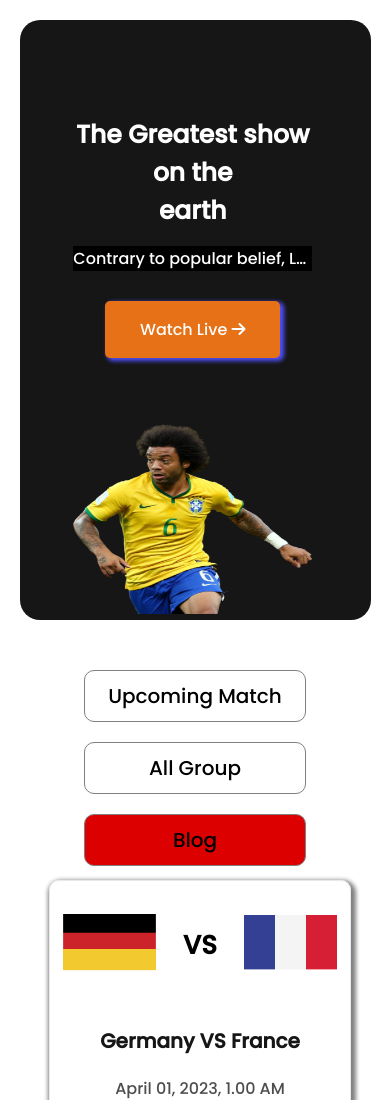
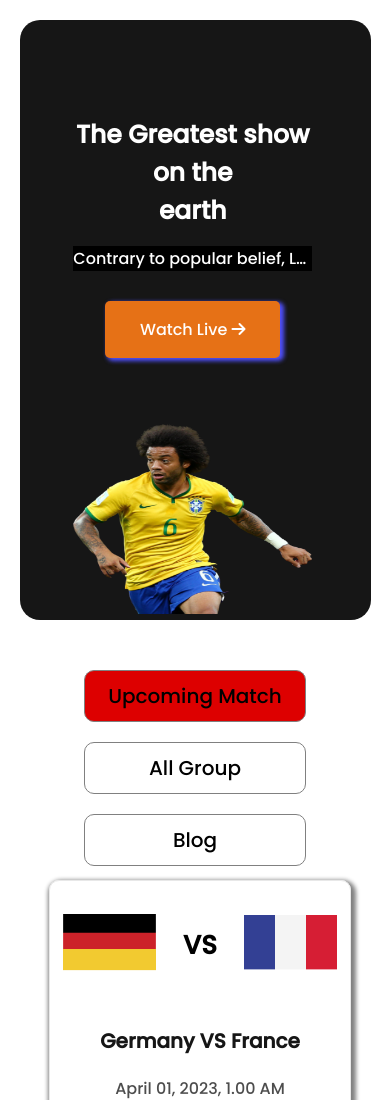
Before and after one commit to faria-r/World--Cup, a plain HTML site: page match-summery.html in a window 390 px wide. Shown: the top 1100 px of the page. Drawn offline with Linux system fonts and the light colour scheme.

```diff
--- a/match-summery.html
+++ b/match-summery.html
@@ -50,12 +50,12 @@
                     <div class="blog-container">
                         <div class="navigation-buttons">
                             <div class="nav-links-container">
-                                <div class="nav-links"><a href="match-summery.html" >Upcoming Match</a></div>
+                                <div class="nav-links focused-link"><a href="#match" >Upcoming Match</a></div>
                                 <div class="nav-links"><a href="">All Group</a></div>
-                                <div class="nav-links" id="blog-focus"><a href="index.html">Blog</a></div>
+                                <div class="nav-links" ><a href="index.html">Blog</a></div>
                             </div>
                         </div>
-                        <div class="players-blog">
+                        <div class="players-blog" id="match">
                             <div class="grid-container">
                                 <div class="live-match live-watch">
                                     <div class="live-match-img flags">
--- a/styles/style.css
+++ b/styles/style.css
@@ -92,7 +92,7 @@ players blog section styles
     border-radius: 10px;
     text-align: center;
 }
-#blog-focus{
+.focused-link{
     background-color: #DD0000;
    color: #FFFFFF;
 }
```
Also changed, not shown: index.html (+2 -2 lines).
